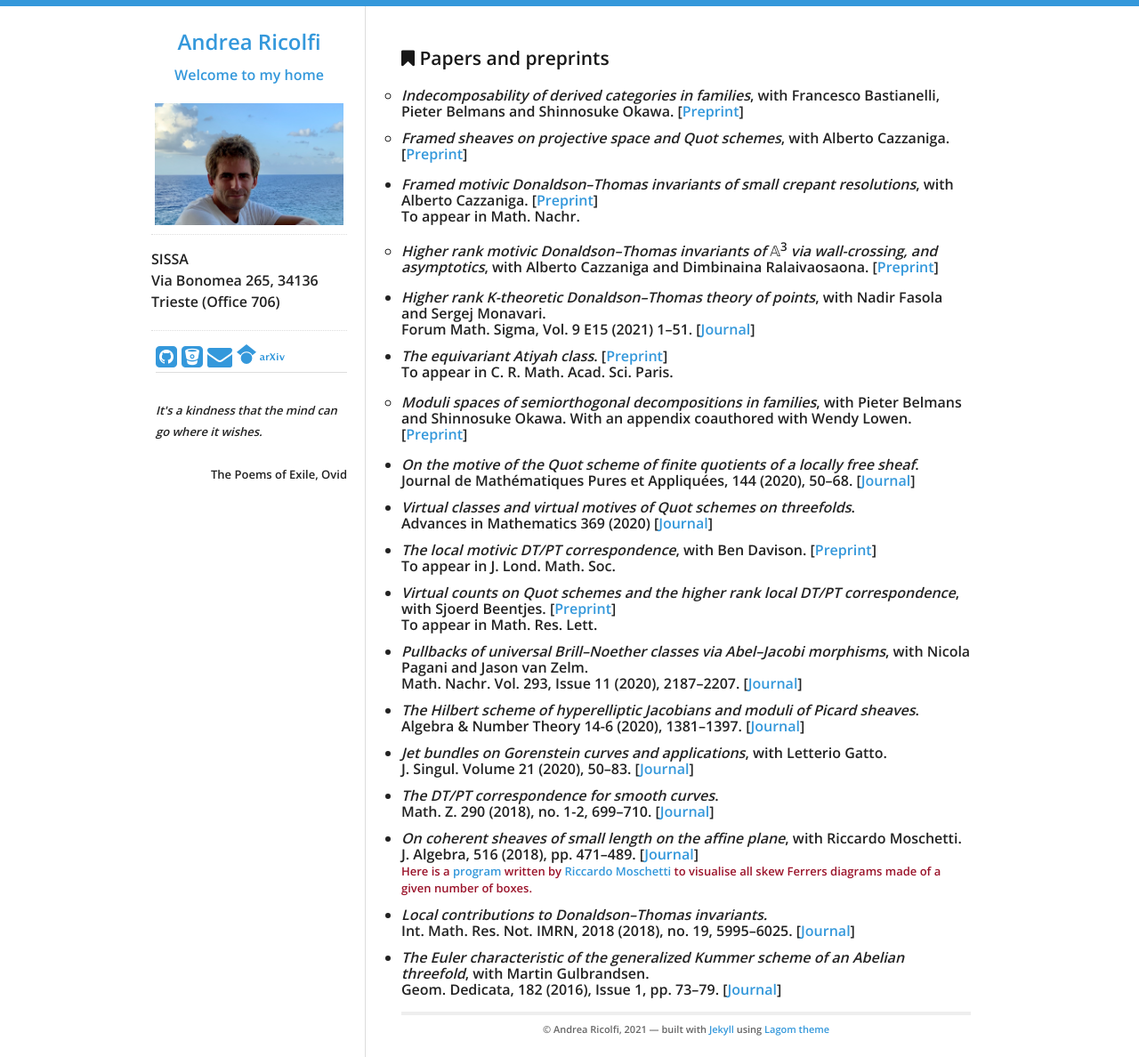
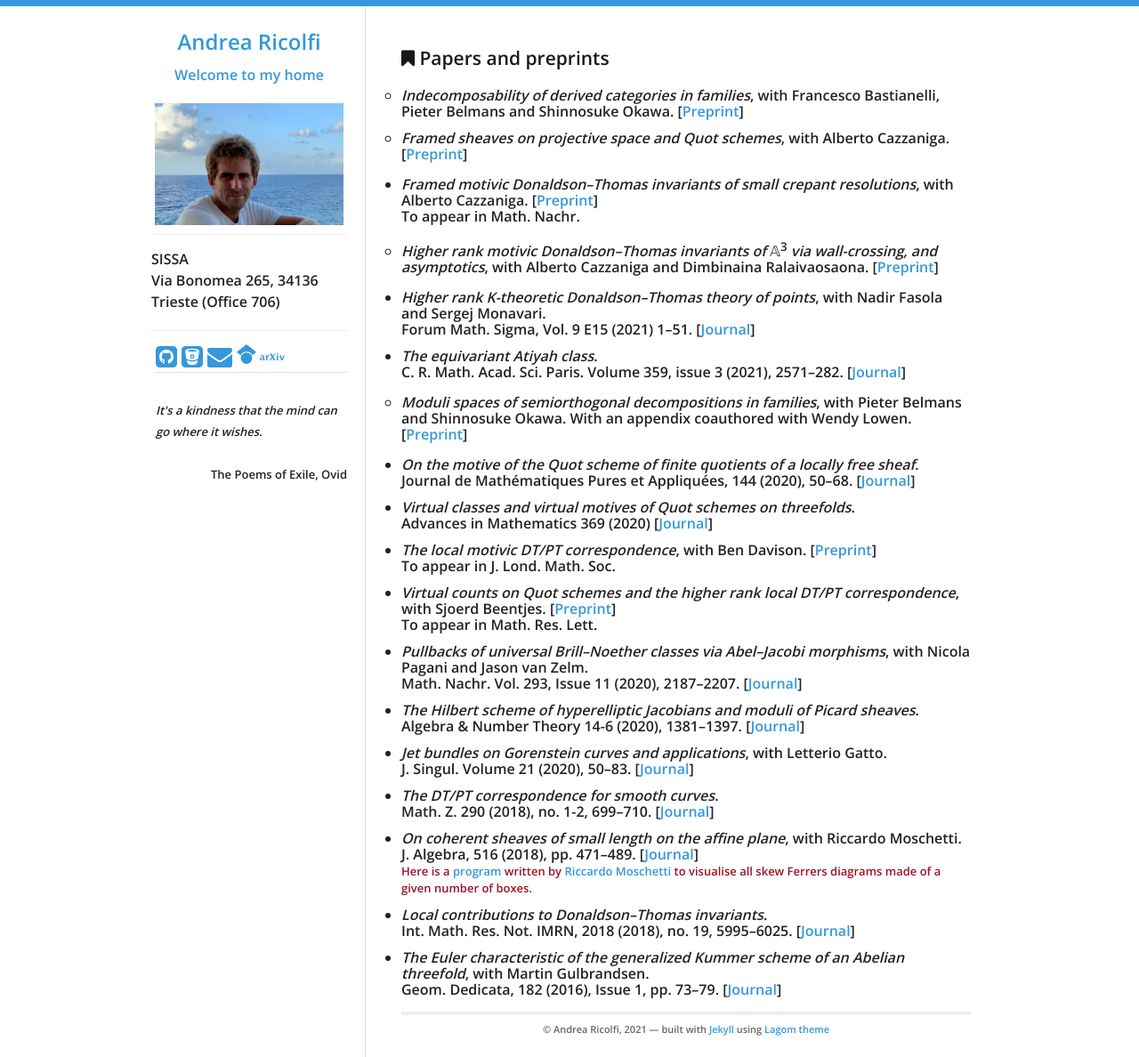
Before and after one commit to atricolfi/atricolfi.github.io, a Jekyll site: the page built from MATHEMATICS/Papers.html, in a window 1280 px wide. Shown: the whole page at 89% size. Built offline with Jekyll 4.4.1, drawn with Linux system fonts in a browser that asks for light colours.

Commit message:
Update Papers.html

```diff
--- a/MATHEMATICS/Papers.html
+++ b/MATHEMATICS/Papers.html
@@ -39,9 +39,10 @@ Forum Math. Sigma, Vol. 9 E15 (2021) 1&#8211;51.
     </li>
 
 
-<li><em>The equivariant Atiyah class</em>. [<a href="https://arxiv.org/abs/2003.05440">Preprint</a>]
+<li><em>The equivariant Atiyah class</em>.
   <br>
-To appear in C. R. Math. Acad. Sci. Paris. </li>
+C. R. Math. Acad. Sci. Paris. Volume 359, issue 3 (2021), 2571&#8211;282.
+[<a href="https://comptes-rendus.academie-sciences.fr/mathematique/articles/10.5802/crmath.166/">Journal</a>] </li>
   </ul>
 
 
```
